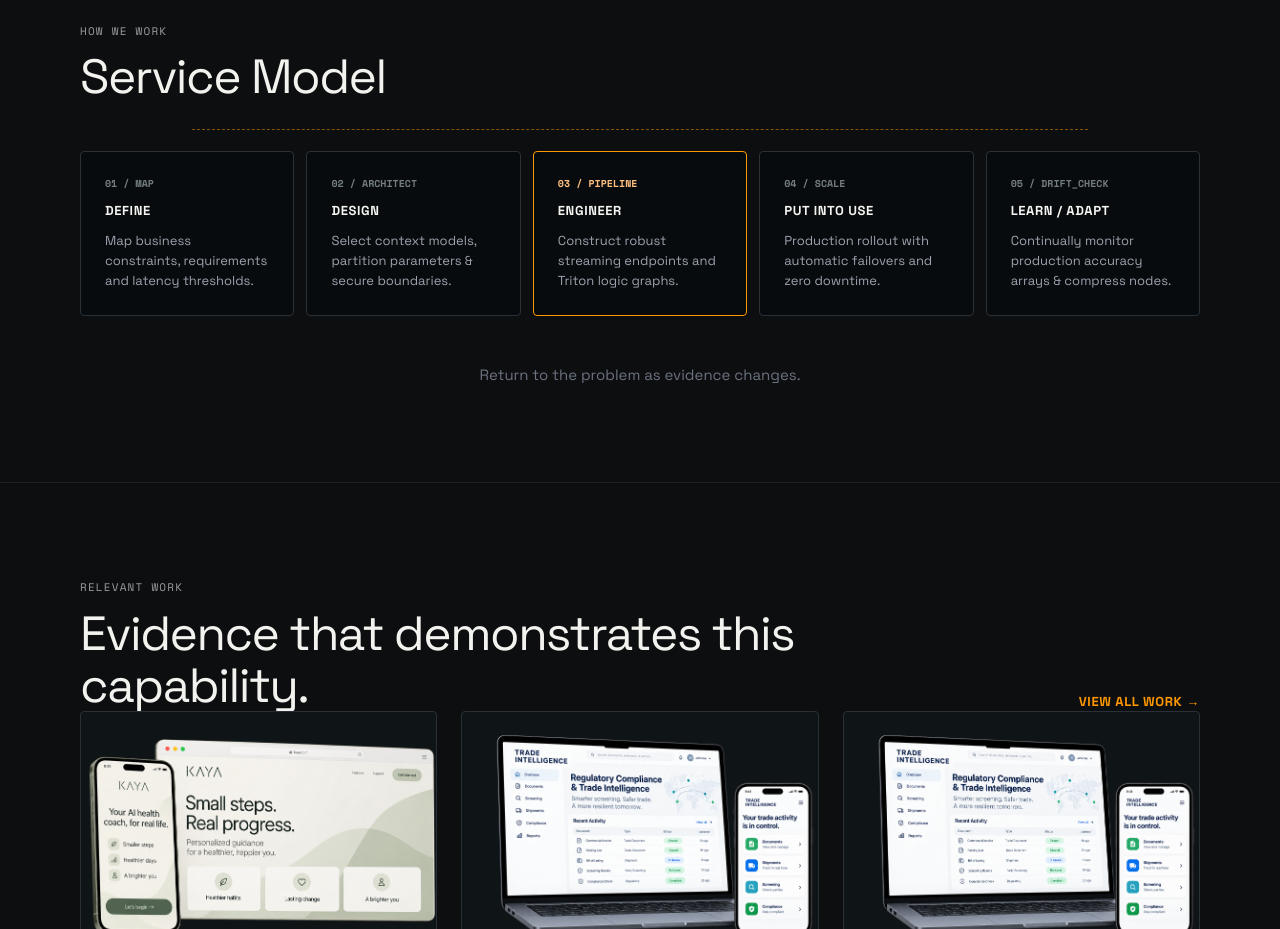
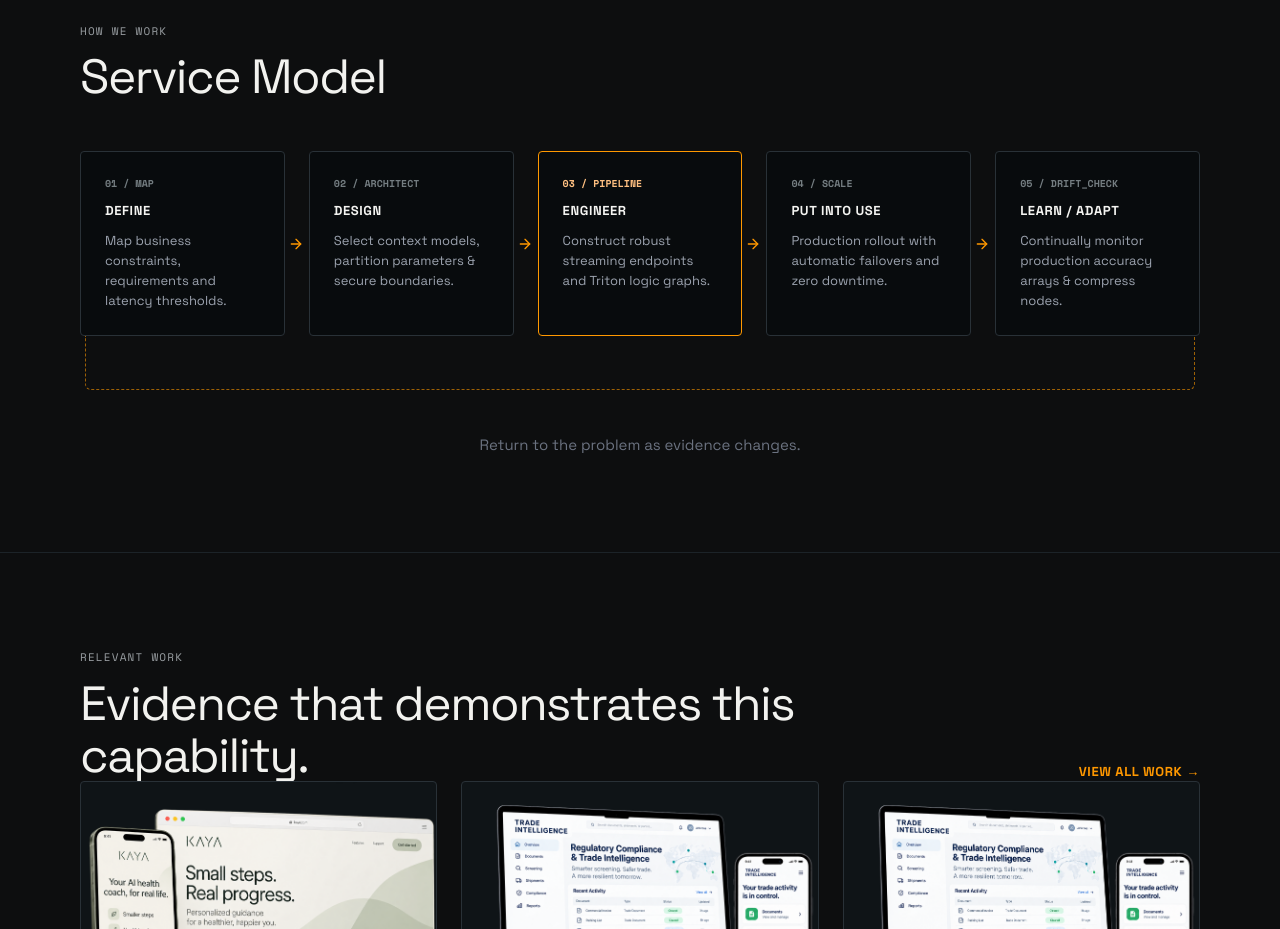
Before and after one commit to M4H1-4B1R/genai-site, a Next.js app: page /services/ai-product-engineering in a window 1280 px wide. Shown: the part 2800-3729 px from the top of the page. Built offline with nearby package versions, Linux system fonts and the light colour scheme.

Commit message:
fix: (ai-product-engineering) dashed U and arrow not showing in mobile view

```diff
--- a/components/product-engineering-page.tsx
+++ b/components/product-engineering-page.tsx
@@ -2,6 +2,7 @@ import { clientStripItems } from "@/components/shared/client-logos";
 import { FaqAccordion } from "@/components/faq-accordion";
 import { Marquee } from "@/components/shared/marquee";
 
+import { ArrowDown, ArrowRight } from "lucide-react";
 import Image from "next/image";
 
 const situations = [
@@ -247,11 +248,16 @@ export function ProductEngineeringPage() {
             Service Model
           </h2>
         </div>
-        <div className="relative flex gap-3 max-[900px]:flex-col">
-          <span className="absolute left-[10%] right-[10%] top-[-22px] border-t border-dashed border-[#ff9800] opacity-50 max-[900px]:hidden" aria-hidden="true" />
+        <div className="relative flex gap-6 max-[900px]:flex-col">
+          {/* Mobile feedback loop: dashed channel on the side returning from the
+              last step back to the first (rotated version of the desktop U). */}
+          <span
+            className="absolute -left-3 top-0 bottom-0 border-l border-dashed border-[#ff9800] opacity-60 min-[901px]:hidden"
+            aria-hidden="true"
+          />
           {modelSteps.map(([number, title, body], index) => (
             <div
-              className={`flex-1 bg-[#080b0d] border border-[#293137] rounded-[4px] p-6 max-[640px]:p-5 flex flex-col gap-2.5 ${index === 2 ? "border-[var(--orange)]" : ""}`}
+              className={`relative flex-1 bg-[#080b0d] border border-[#293137] rounded-[4px] p-6 max-[640px]:p-5 flex flex-col gap-2.5 ${index === 2 ? "border-[var(--orange)]" : ""}`}
               key={number}
             >
               <span className={`${index === 2 ? "text-[#ffc081]" : "text-[#747d81]"} font-[700] text-[10px] font-mono tracking-[1px]"`}
@@ -259,10 +265,37 @@ export function ProductEngineeringPage() {
               >
               <strong className="text-[#f4f4f1] text-[13px] tracking-[0.6px]">{title}</strong>
               <p className="text-[#9ca3af] text-[13px] leading-[20px]">{body}</p>
+              {(index === 0 || index === modelSteps.length - 1) && (
+                <span
+                  className="absolute -left-3 top-1/2 w-3 border-t border-dashed border-[#ff9800] opacity-60 min-[901px]:hidden"
+                  aria-hidden="true"
+                />
+              )}
+              {index < modelSteps.length - 1 && (
+                <>
+                  <span
+                    className="absolute top-1/2 -right-6 flex w-6 -translate-y-1/2 items-center justify-center text-[#ff9800] max-[900px]:hidden"
+                    aria-hidden="true"
+                  >
+                    <ArrowRight size={16} />
+                  </span>
+                  <span
+                    className="absolute -bottom-6 left-1/2 flex h-6 w-6 -translate-x-1/2 items-center justify-center text-[#ff9800] min-[901px]:hidden"
+                    aria-hidden="true"
+                  >
+                    <ArrowDown size={14} />
+                  </span>
+                </>
+              )}
             </div>
           ))}
         </div>
-        <p className="text-center text-[#6b7280] text-[15px] mt-12 max-[640px]:mt-8">
+        {/* Feedback loop: dashed U returning from the last step back to the first. */}
+        <div
+          className="mx-[5px] h-[54px] rounded-b-[6px] border-b border-l border-r border-dashed border-[#ff9800] opacity-60 max-[900px]:hidden"
+          aria-hidden="true"
+        />
+        <p className="text-center text-[#6b7280] text-[15px] mt-11 max-[640px]:mt-8">
           Return to the problem as evidence changes.
         </p>
       </section>
```
